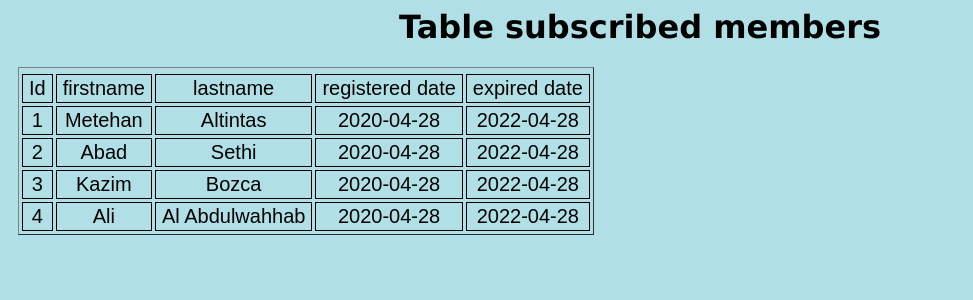
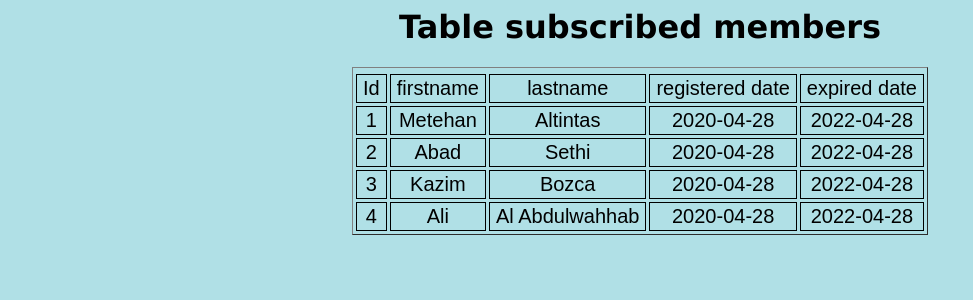
Before and after one commit to KingAbad/Autonomous_Cart_2, a PHP site: page /JtoC.php in a window 1280 px wide. Shown: the top 300 px of the page, without its empty margins (0-973 px from the left). Run offline with PHP 8.4, Linux system fonts and the light colour scheme.

Commit message:
Add files via upload

```diff
--- a/RFID/JtoC.php
+++ b/RFID/JtoC.php
@@ -4,8 +4,11 @@
 <style type="text/css">
 
 table {
-margin: 10px;
+margin-left: auto;
+margin-right: auto;
 border-spacing: 3px;
+
+
 }
 body{background-color:powderblue;}
 td {
```
